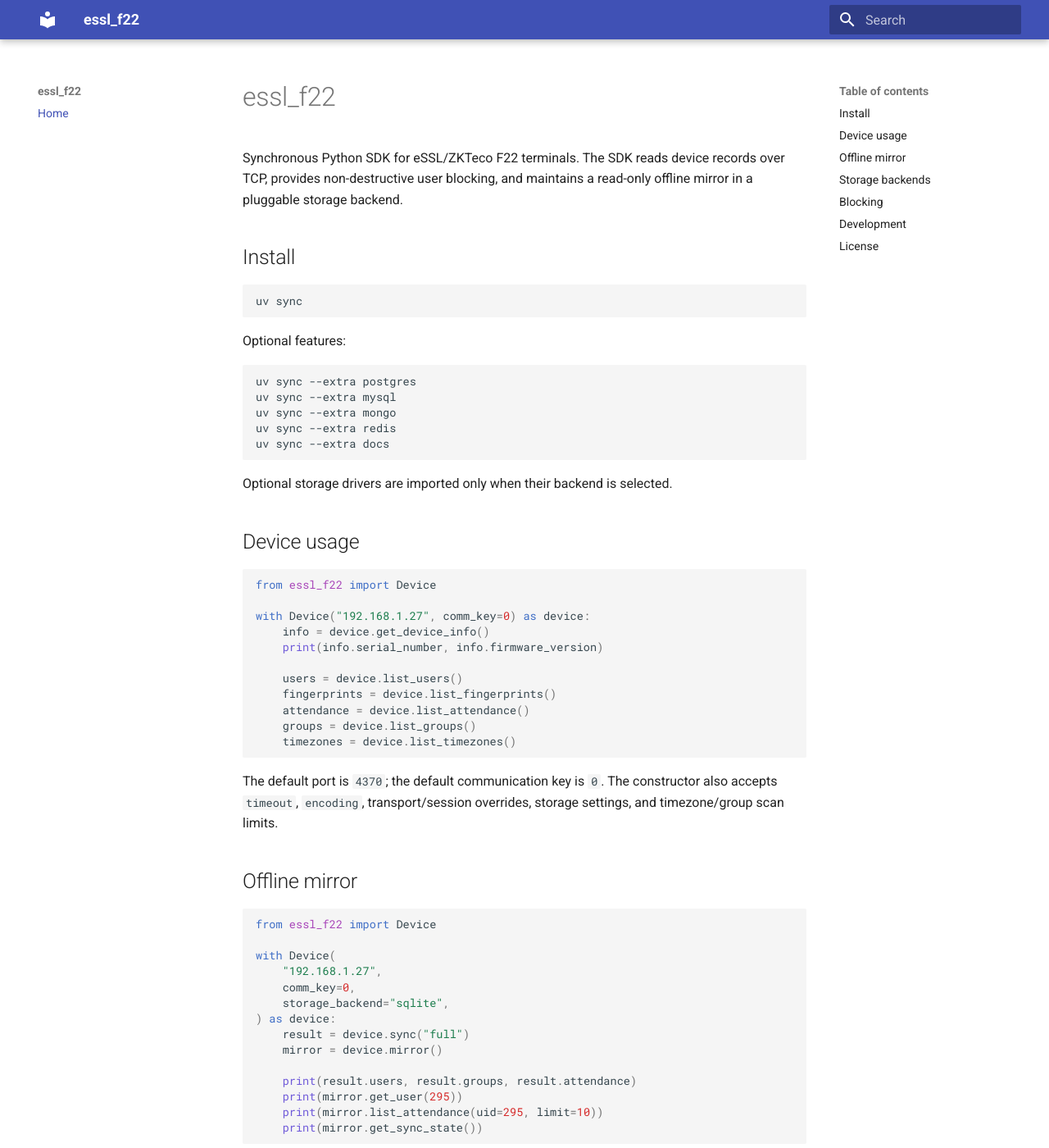
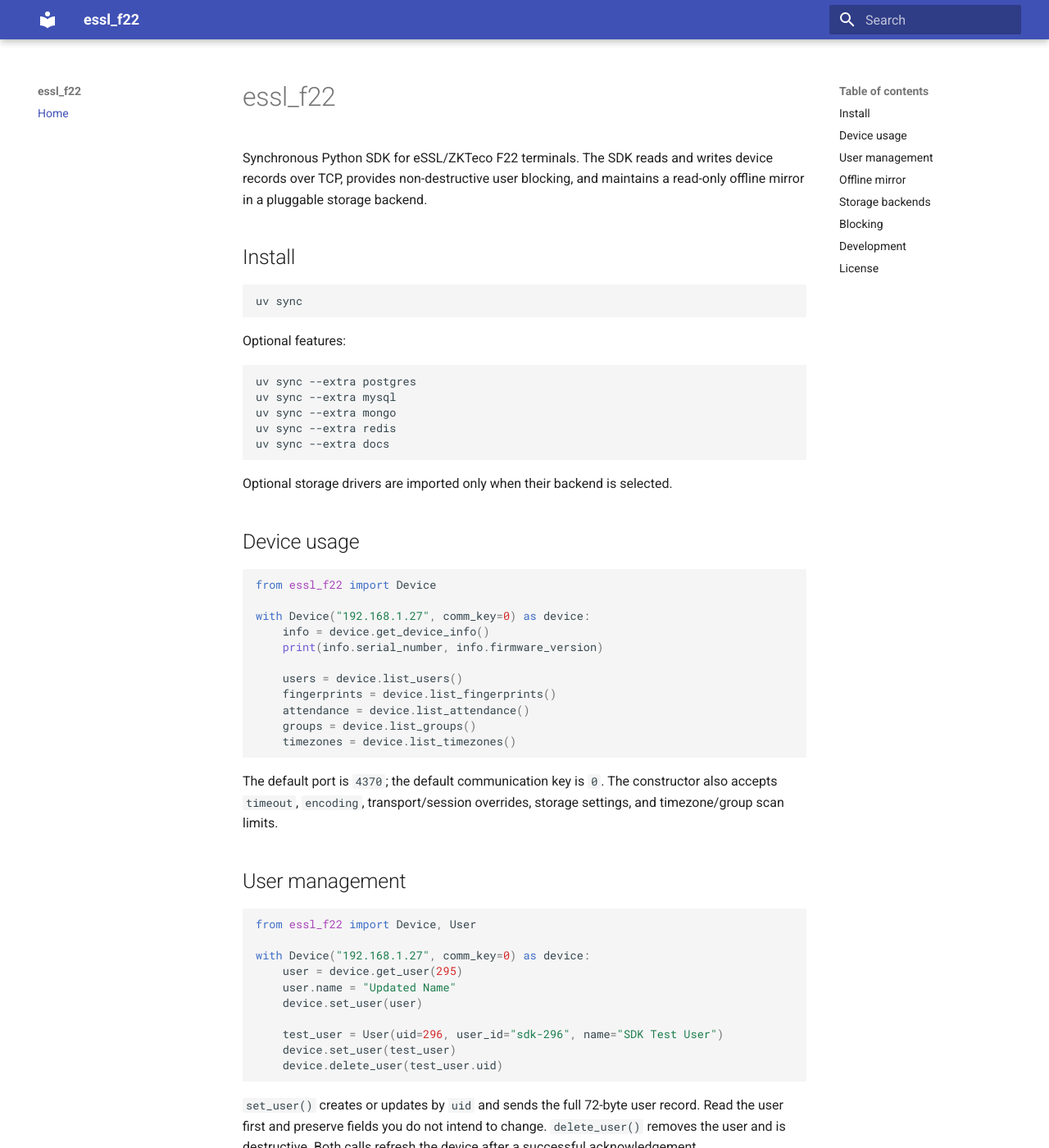
Before and after one commit to mramitdas/Essl_F22_SDK, an MkDocs documentation site: the page built from docs/index.md, in a window 1280 px wide and 1400 px high. Shown: the whole window at 82% size. Built offline with MkDocs 1.6.1 and Material for MkDocs 9.7.7, drawn with Linux system fonts in a browser that asks for light colours.

Commit message:
feat: add user write APIs
Add Device.set_user and Device.delete_user with acknowledgements, UID validation, refresh handling, unit tests, and documentation. Validated on hardware with a temporary user created, read back, and deleted.

refs #19

````diff
--- a/docs/index.md
+++ b/docs/index.md
@@ -1,8 +1,8 @@
 # essl_f22
 
-Synchronous Python SDK for eSSL/ZKTeco F22 terminals. The SDK reads device
-records over TCP, provides non-destructive user blocking, and maintains a
-read-only offline mirror in a pluggable storage backend.
+Synchronous Python SDK for eSSL/ZKTeco F22 terminals. The SDK reads and writes
+device records over TCP, provides non-destructive user blocking, and maintains
+a read-only offline mirror in a pluggable storage backend.
 
 ## Install
 
@@ -41,6 +41,26 @@ with Device("192.168.1.27", comm_key=0) as device:
 The default port is `4370`; the default communication key is `0`. The
 constructor also accepts `timeout`, `encoding`, transport/session overrides,
 storage settings, and timezone/group scan limits.
+
+## User management
+
+```python
+from essl_f22 import Device, User
+
+with Device("192.168.1.27", comm_key=0) as device:
+    user = device.get_user(295)
+    user.name = "Updated Name"
+    device.set_user(user)
+
+    test_user = User(uid=296, user_id="sdk-296", name="SDK Test User")
+    device.set_user(test_user)
+    device.delete_user(test_user.uid)
+```
+
+`set_user()` creates or updates by `uid` and sends the full 72-byte user record.
+Read the user first and preserve fields you do not intend to change.
+`delete_user()` removes the user and is destructive. Both calls refresh the
+device after a successful acknowledgement.
 
 ## Offline mirror
 
````
Also changed, not shown: AGENTS.md (+1 -1 lines), README.md (+26 -3 lines), 2 other files.
